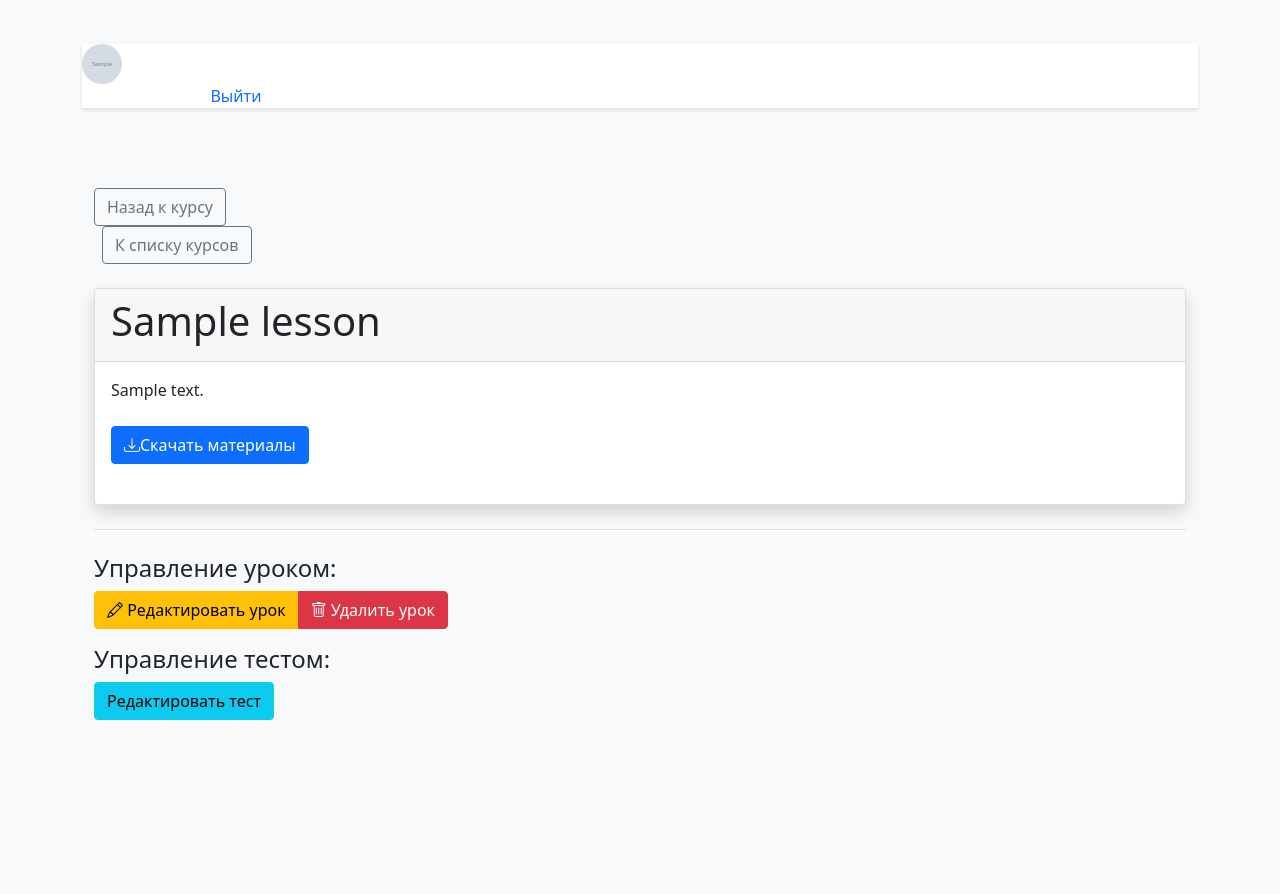
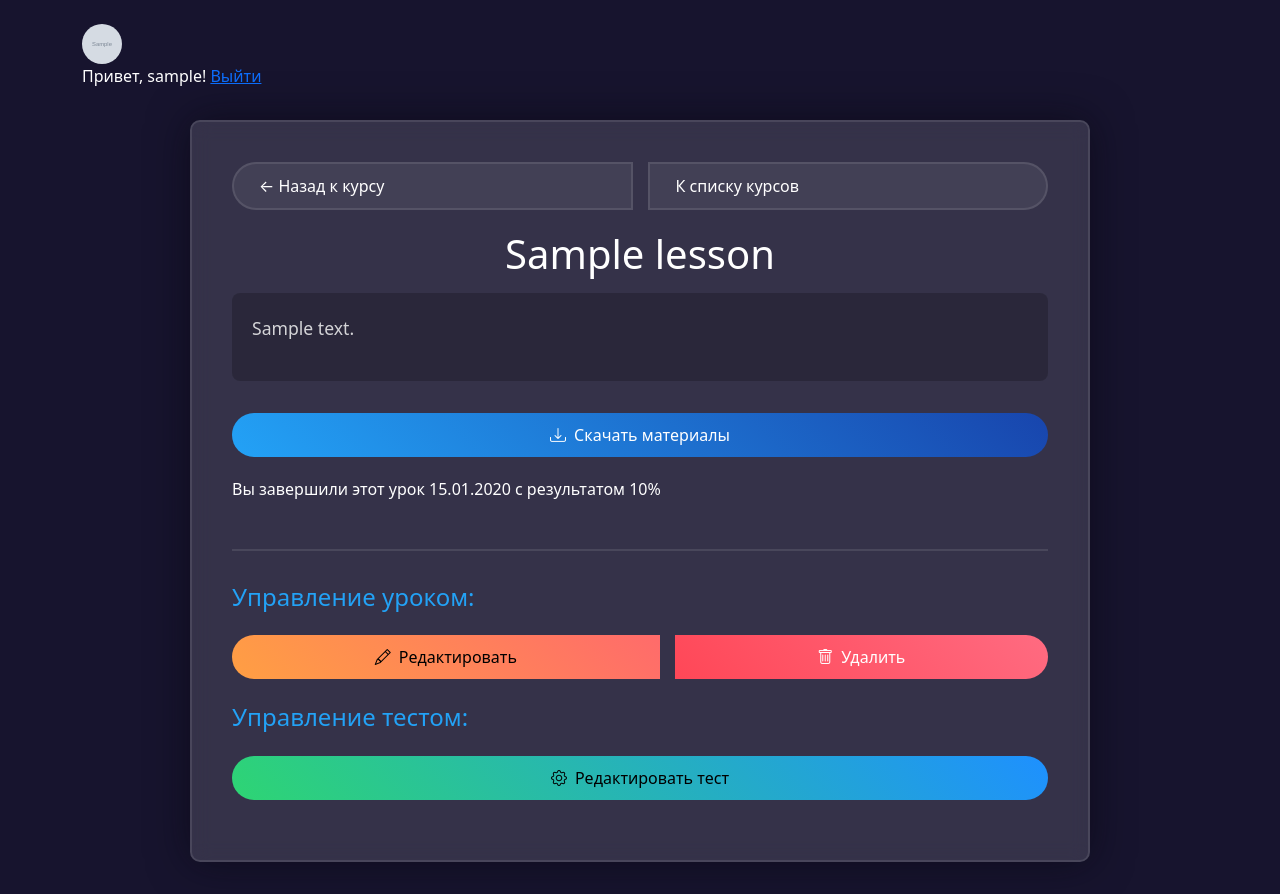
Before and after one commit to Anastasia-l/School_online_platform, a Django app: page /courses/lesson/1/ in a window 1280 px wide. Before the commit the page ends 720 px from the top, so only its background shows below. Run offline with Django 5.2, Linux system fonts and the light colour scheme; a user stored in the database is signed in; tables that the repository leaves empty hold one stand-in row (values such as "Sample post"); grey boxes marked "Sample" are stand-in pictures.

Commit message:
Updated lesson_detail.html

```diff
--- a/templates/courses/lesson_detail.html
+++ b/templates/courses/lesson_detail.html
@@ -2,72 +2,209 @@
 
 {% block title %}{{ lesson.title }}{% endblock %}
 
+{% block extra_css %}
+<style>
+    body {
+        background-color: rgb(23, 20, 46);
+        color: #ffffff;
+    }
+
+    .lesson-container {
+         max-width: 900px;
+        margin: 2rem auto;
+        padding: 40px;
+        background: rgba(255,255,255,0.13);
+        backdrop-filter: blur(10px);
+        border: 2px solid rgba(255,255,255,0.1);
+        border-radius: 10px;
+        box-shadow: 0 0 40px rgba(8,7,16,0.6);
+    }
+
+    .lesson-header:
+        margin-bottom: 2rem;
+
+
+    .lesson-title {
+        font-family: 'Poppins', sans-serif;
+        font-size: 2.2rem;
+        color: #ffffff;
+        margin-bottom: 1.5rem;
+        text-align: center;
+    }
+
+    .lesson-content {
+        font-size: 1.1rem;
+        line-height: 1.8;
+        color: rgba(255,255,255,0.8);
+        padding: 20px;
+        background: rgba(0,0,0,0.2);
+        border-radius: 8px;
+        margin-bottom: 2rem;
+    }
+
+
+    .btn-group {
+        display: flex;
+        gap: 1rem;
+        flex-wrap: wrap;
+        justify-content: center;
+        margin-bottom: 20px;
+    }
+
+    .btn {
+        padding: 10px 25px;
+        border-radius: 25px;
+        transition: all 0.3s ease;
+        text-decoration: none;
+        display: inline-flex;
+        align-items: center;
+        gap: 8px;
+    }
+
+    .btn-outline-secondary {
+        background: rgba(255,255,255,0.07);
+        border: 2px solid rgba(255,255,255,0.1);
+        color: #ffffff;
+    }
+
+    .btn-outline-secondary:hover {
+        background: rgba(255,255,255,0.2);
+        transform: translateY(-2px);
+    }
+
+    .btn-primary {
+        background: linear-gradient(45deg, #23a2f6, #1845ad);
+        border: none;
+        justify-content: center;
+    }
+
+    .btn-warning {
+        background: linear-gradient(45deg, #ff9f43, #ff6b6b);
+        border: none;
+        justify-content: center;
+
+    }
+
+    .btn-danger {
+        background: linear-gradient(45deg, #ff4757, #ff6b81);
+        border: none;
+        justify-content: center;
+    }
+
+    .btn-success {
+        background: linear-gradient(45deg, #2ecc71, #27ae60);
+        border: none;
+        justify-content: center;
+    }
+
+    .btn-info {
+        background: linear-gradient(45deg, #2ed573, #1e90ff);
+        border: none;
+        justify-content: center;
+    }
+
+    .btn:hover {
+        filter: brightness(1.1);
+        transform: translateY(-2px);
+        box-shadow: 0 5px 15px rgba(0,0,0,0.3);
+    }
+
+    .teacher-actions {
+        margin-top: 3rem;
+        padding-top: 2rem;
+        border-top: 2px solid rgba(255,255,255,0.1);
+    }
+    .teacher-actions h4 {
+        color: #23a2f6;
+        margin-bottom: 1.5rem;
+    }
+
+    h1 {
+        margin-bottom: 15px;
+    }
+
+
+</style>
+{% endblock %}
+
 {% block content %}
-<div class="container mt-4">
-
-    <div class="mb-4">
+<div class="lesson-container">
+    <div class="lesson-header">
+        <div class="btn-group">
             <a href="{% url 'courses:course_detail' lesson.course.id %}"
                class="btn btn-outline-secondary">
-            Назад к курсу
+                ← Назад к курсу
             </a>
-        <br>
             <a href="{% url 'courses:course_list' %}"
-            class="btn btn-outline-secondary ms-2">
+               class="btn btn-outline-secondary">
                 К списку курсов
             </a>
         </div>
+    </div>
 
-    <div class="card shadow mb-4">
-        <div class="card-header">
-            <h1 class="card-title-mb-0">{{ lesson.title }}</h1>
-        </div>
-        <div class="card-body">
-            <div class="lesson-content mb-4">
+    <h1 class="lesson-title" align="center">{{ lesson.title }}</h1>
+
+
+    <div class="lesson-content">
         {{ lesson.content|linebreaks }}
     </div>
 
-            {% if lesson.video_url %}
-            <div class="ratio ratio-16x9 mb-4">
-                <iframe src="{{ lesson.video_url }}" allowfullscreen></iframe>
-            </div>
-            {% endif %}
 
     {% if lesson.file %}
-            <div class="mb-4">
-                <a href="{{ lesson.file.url }}"
-                    download =" {{ lesson.file.name|default:"Материалы урока"}}"
+    <div class="btn-group">
+        <a href="{{ lesson.file.url }}" download
            class="btn btn-primary">
             <i class="bi bi-download"></i>Скачать материалы
         </a>
     </div>
     {% endif %}
+
+    {% if progress %}
+        <div class="success">
+            <i class="check-complete"></i>
+            Вы завершили этот урок {{progress.completed_at|date:"d.m.Y"}}
+            с результатом {{progress.score}}%
         </div>
+    {% else %}
+        <div style="text-align: center;">
+            <form method="post" action="{% url 'courses:complete_lesson' lesson.id %}">
+                {% csrf_token %}
+                <button type="submit" class="btn btn-success">
+                    <i class="bi bi-check-square"></i>Завершить урок
+                </button>
+            </form>
         </div>
+    {% endif %}
 
+    {% if user != lesson.course.teacher %}
+        {% if lesson.quizzes.exists %}
+            <a href="{% url 'courses:quiz_detail' quiz_id=lesson.quizzes.first.id %}"
+                class="btn btn-info" style="text-align: center; display: flex; margin-top: 40px;">
+                <i class="bi bi-check-square"></i> Открыть тест
+            </a>
+        {% endif %}
+    {% endif %}
 
     {% if user == lesson.course.teacher %}
-    <div class="teacher-actions border-top pt-4">
+    <div class="teacher-actions">
         <h4>Управление уроком:</h4>
-        <div class="btn-group" role="group">
+        <div class="btn-group">
             <a href="{% url 'courses:edit_lesson' lesson.id %}"
                class="btn btn-warning">
-                <i class="bi bi-pencil"></i> Редактировать урок
+                <i class="bi bi-pencil"></i> Редактировать
             </a>
-            <br>
             <a href="{% url 'courses:delete_lesson' lesson.id %}"
                class="btn btn-danger">
-                <i class="bi bi-trash"></i> Удалить урок
+                <i class="bi bi-trash"></i> Удалить
             </a>
         </div>
 
-        <div class="mt-3">
-            <h4>Управление тестом:</h4>
-            <div class="d-flex">
+        <h4 class="mt-4">Управление тестом:</h4>
+        <div class="btn-group">
             {% if lesson.quizzes.exists %}
             <a href="{% url 'courses:quiz_detail' quiz_id=lesson.quizzes.first.id %}"
                class="btn btn-info">
-                    <i class="bi-bi-gear"></i> Редактировать тест
-
+                <i class="bi bi-gear"></i> Редактировать тест
             </a>
             {% else %}
             <a href="{% url 'courses:add_quiz' lesson.id %}"
@@ -77,7 +214,6 @@
             {% endif %}
         </div>
     </div>
-    </div>
     {% endif %}
 </div>
-{% endblock%}
+{% endblock %}
```
Lines whose indentation alone changed are shown as unchanged.
